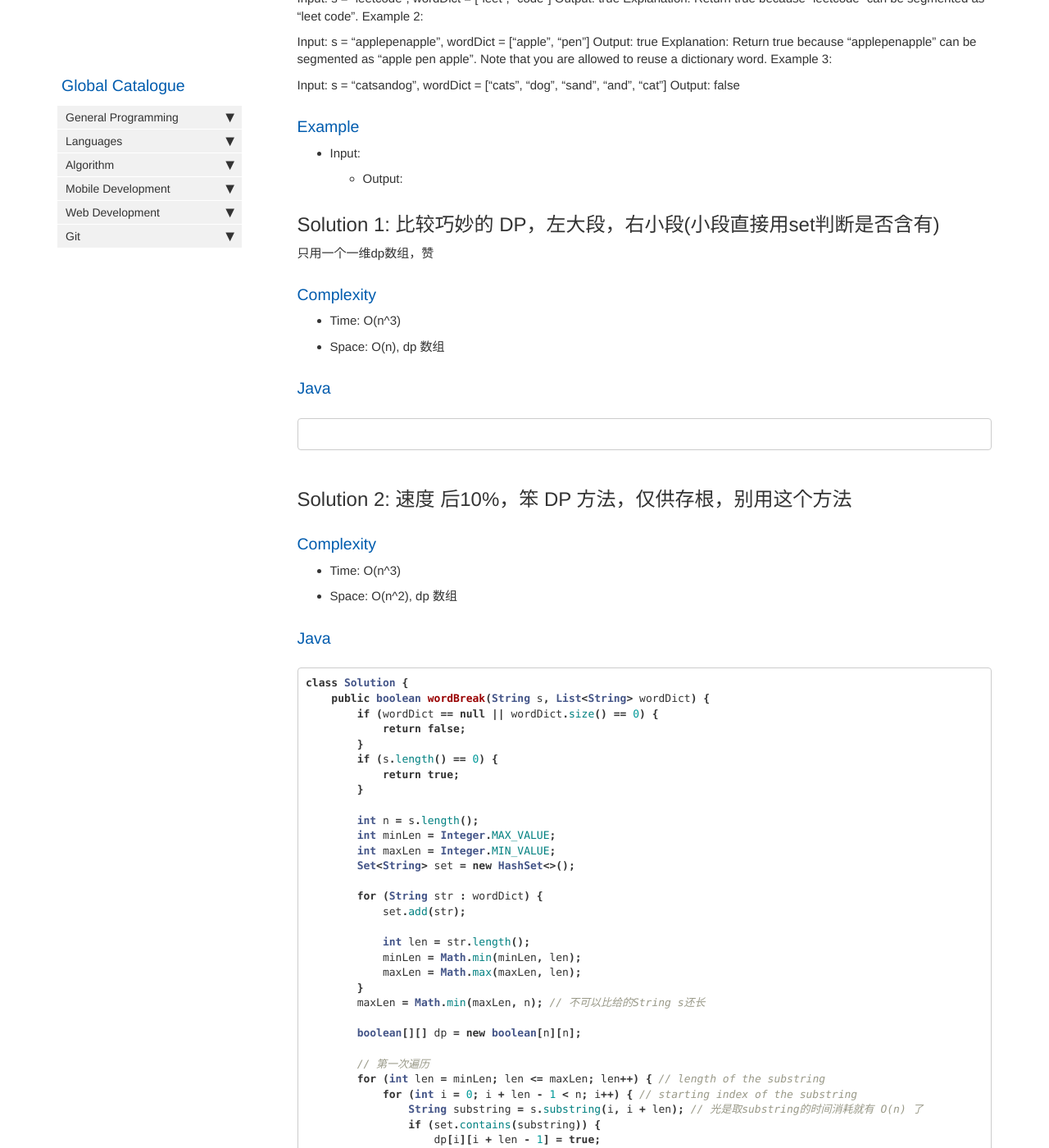
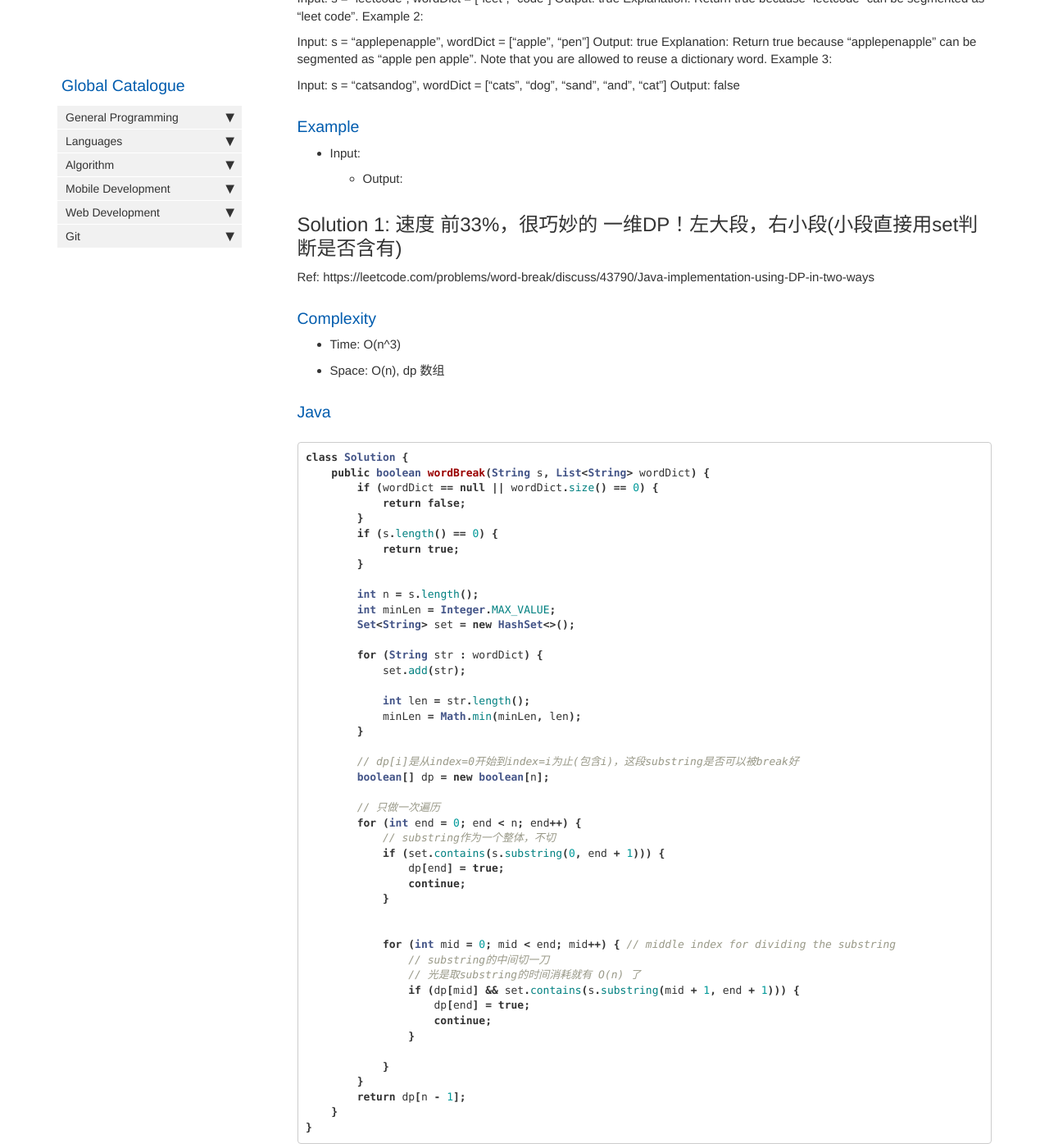
Before and after one commit to HungryOrc/hungryorc.github.io, a Jekyll site: the page built from pages/algorithm/algorithm_word_break.md, in a window 1280 px wide and 1400 px high, scrolled down 435 px. Shown: the whole window at 82% size. Built offline with Jekyll 4.4.1, drawn with Linux system fonts in a browser that asks for light colours; nearby versions of some CDN libraries; comment, search, counter and statistics services are not loaded; some of the changed text lies outside the part shown.

Commit message:
Update algorithm_word_break.md

````diff
--- a/pages/algorithm/algorithm_word_break.md
+++ b/pages/algorithm/algorithm_word_break.md
@@ -36,8 +36,8 @@ Output: false
 * Input:
   * Output:
 
-## Solution 1: 比较巧妙的 DP，左大段，右小段(小段直接用set判断是否含有)
-只用一个一维dp数组，赞
+## Solution 1: 速度 前33%，很巧妙的 一维DP！左大段，右小段(小段直接用set判断是否含有)
+Ref: https://leetcode.com/problems/word-break/discuss/43790/Java-implementation-using-DP-in-two-ways
 
 ### Complexity
 * Time: O(n^3)
@@ -45,10 +45,54 @@ Output: false
 
 ### Java
 ```java
+class Solution {
+    public boolean wordBreak(String s, List<String> wordDict) {
+        if (wordDict == null || wordDict.size() == 0) {
+            return false;
+        }
+        if (s.length() == 0) {
+            return true;
+        }
 
+        int n = s.length();
+        int minLen = Integer.MAX_VALUE;
+        Set<String> set = new HashSet<>();
+
+        for (String str : wordDict) {
+            set.add(str);
+
+            int len = str.length();
+            minLen = Math.min(minLen, len);
+        }
+
+        // dp[i]是从index=0开始到index=i为止(包含i)，这段substring是否可以被break好
+        boolean[] dp = new boolean[n];
+
+        // 只做一次遍历
+        for (int end = 0; end < n; end++) {
+            // substring作为一个整体，不切
+            if (set.contains(s.substring(0, end + 1))) {
+                dp[end] = true;
+                continue;
+            }
+
+
+            for (int mid = 0; mid < end; mid++) { // middle index for dividing the substring
+                // substring的中间切一刀
+                // 光是取substring的时间消耗就有 O(n) 了
+                if (dp[mid] && set.contains(s.substring(mid + 1, end + 1))) {
+                    dp[end] = true;
+                    continue;
+                }
+
+            }
+        }
+        return dp[n - 1];
+    }
+}
 ```
 
-## Solution 2: 速度 后10%，笨 DP 方法，仅供存根，别用这个方法
+## Solution 2: 速度 后10%，笨的 二维DP，仅供存根，别用这个方法
 
 ### Complexity
 * Time: O(n^3)
````
